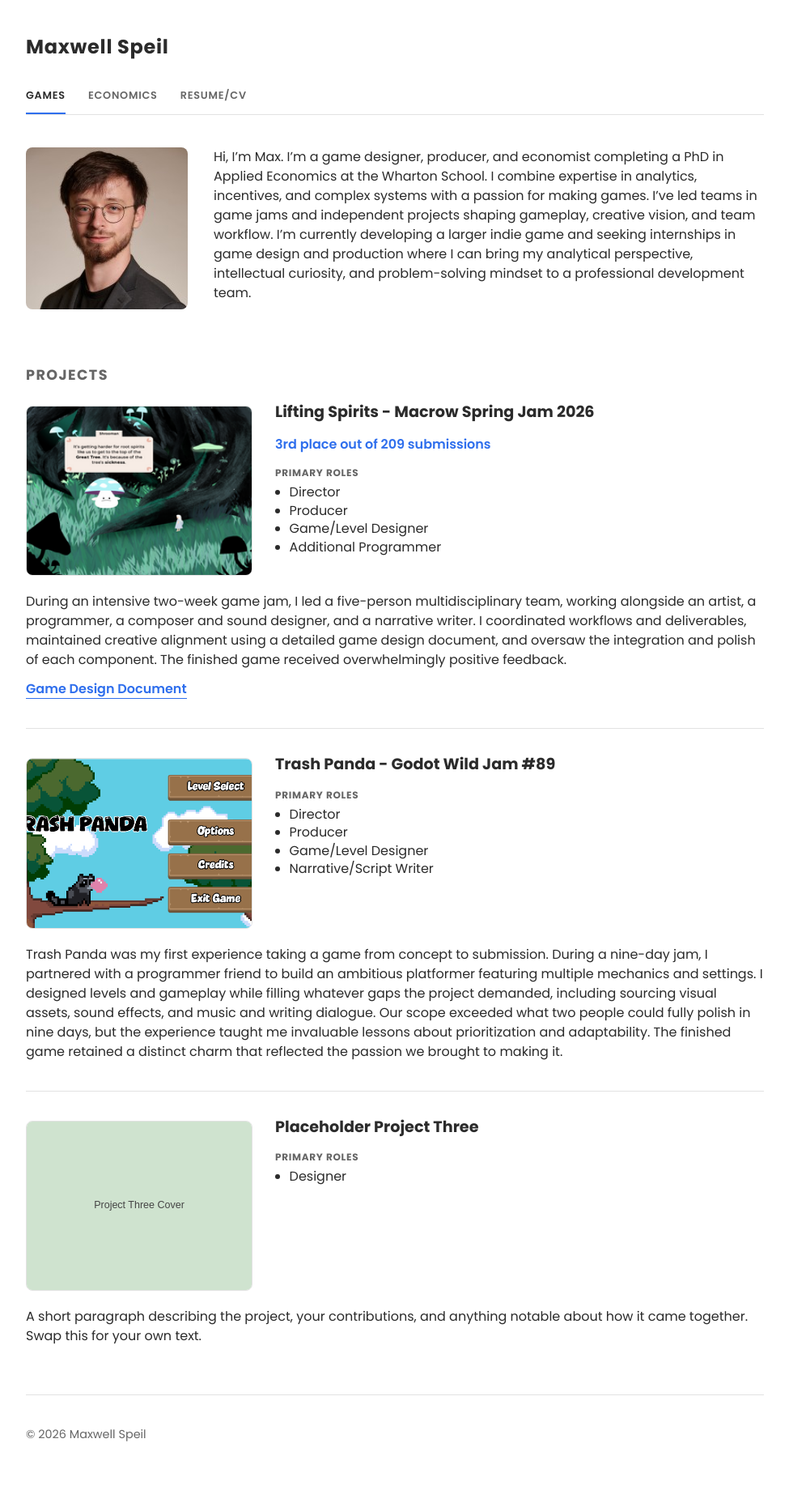
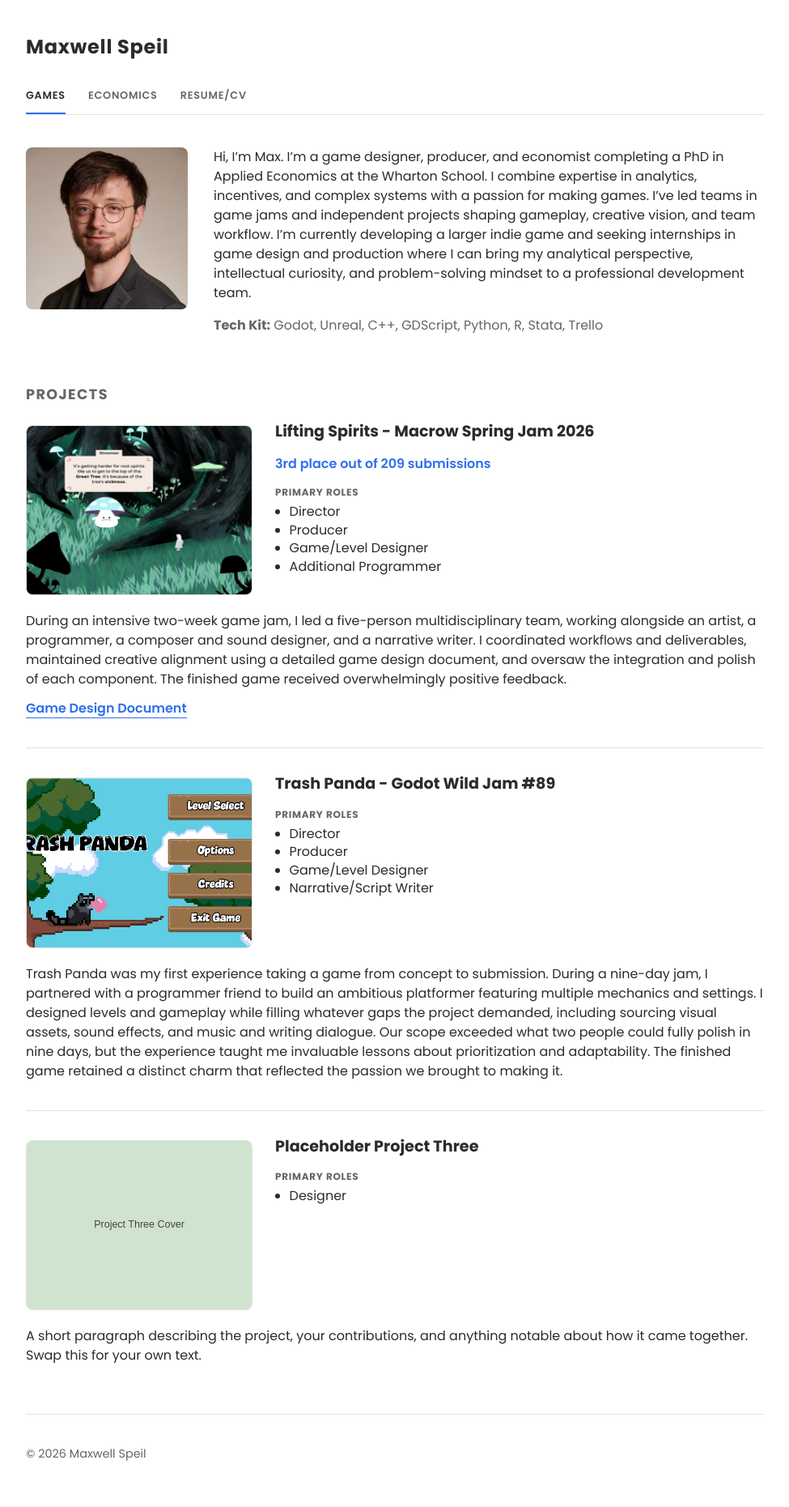
Before and after one commit to mspeil/mspeil.github.io, a Jekyll site: the page built from index.html, in a window 1280 px wide. Shown: the whole page at 81% size, without its empty margins (152-1127 px from the left). Built offline with Jekyll 4.4.1, drawn with Linux system fonts in a browser that asks for light colours; before the commit the page ends 1837 px from its top, so only the background shows below that.

Commit message:
Add Tech Kit line below bio
Co-Authored-By: Claude Sonnet 5 <noreply@anthropic.com>

```diff
--- a/assets/css/style.css
+++ b/assets/css/style.css
@@ -88,6 +88,11 @@ header.site-header h1 {
 
 .about .bio p {
   margin-top: 0;
+}
+
+.about .bio .tech-kit {
+  margin-bottom: 0;
+  color: var(--muted);
 }
 
 /* Projects list */
--- a/index.html
+++ b/index.html
@@ -14,6 +14,7 @@ nav: games
       internships in game design and production where I can bring my analytical perspective, intellectual
       curiosity, and problem-solving mindset to a professional development team.
     </p>
+    <p class="tech-kit"><strong>Tech Kit:</strong> Godot, Unreal, C++, GDScript, Python, R, Stata, Trello</p>
   </div>
 </section>
 
```
